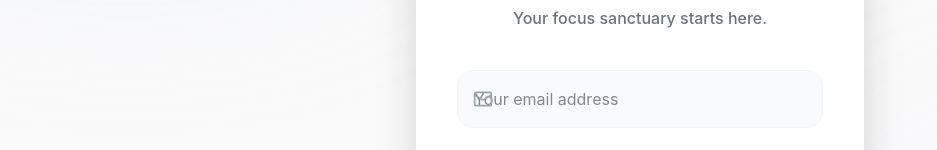
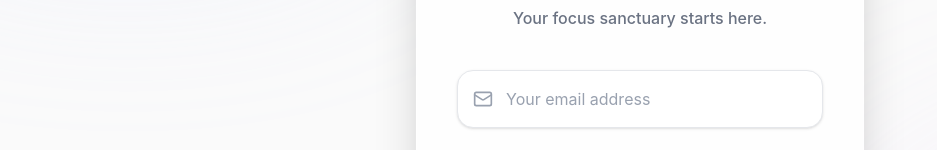
Before and after one commit to NigLabs-cmd/Zen-FLow, a React (Vite) app: page / in a window 1280 px wide. Shown: the part 355-505 px from the top of the page, without its empty margins (0-937 px from the left). Built offline with nearby package versions, Linux system fonts and the light colour scheme; no server answers.

Commit message:
Fixing login input layout and visibility

```diff
--- a/src/Pages/Login.jsx
+++ b/src/Pages/Login.jsx
@@ -48,14 +48,20 @@ const Login = () => {
           <form onSubmit={handleLogin} className="space-y-6">
             <div className="relative group">
               <Mail className="absolute left-4 top-1/2 -translate-y-1/2 text-gray-400 group-focus-within:text-indigo-500 transition-colors" size={20} />
+              <div className="relative group">
+  {/* The Icon - Positioned absolutely so it stays on the left */}
+  <Mail className="absolute left-4 top-1/2 -translate-y-1/2 text-gray-400 group-focus-within:text-indigo-500 transition-colors" size={20} />
+
   <input
     type="email"
     placeholder="Your email address"
     value={email}
     onChange={(e) => setEmail(e.target.value)}
-  className="w-full p-4 rounded-2xl bg-gray-50 dark:bg-white/5 border border-gray-100 dark:border-white/10 outline-none focus:border-indigo-500 transition text-gray-900 dark:text-white"
+    /* Added pl-12 to push text away from the icon and text-gray-900 for visibility */
+    className="w-full pl-12 pr-4 py-4 rounded-2xl bg-white border border-gray-200 outline-none focus:border-indigo-500 transition text-gray-900 placeholder:text-gray-400 shadow-sm"
     required
   />
+</div>
             </div>
 
             <motion.button
```
Lines whose indentation alone changed are shown as unchanged.
